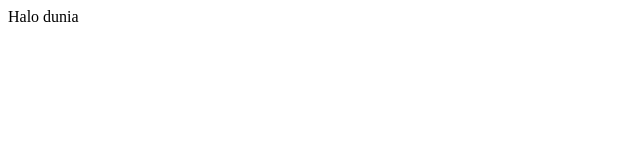
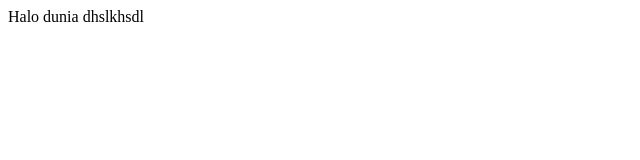
Before and after one commit to BonetaPangeling/gitclass, a plain HTML site: page index.html in a window 1280 px wide. Shown: the full height of the page, 0-640 px from the left. Drawn offline with Linux system fonts and the light colour scheme.

Commit message:
update index

```diff
--- a/index.html
+++ b/index.html
@@ -6,6 +6,6 @@
     <title>Document</title>
   </head>
   <body>
-    Halo dunia
+    Halo dunia dhslkhsdl
   </body>
 </html>
```
